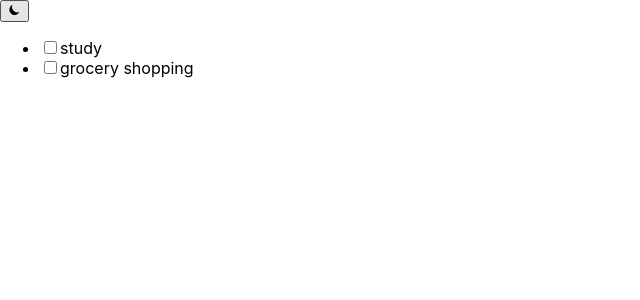
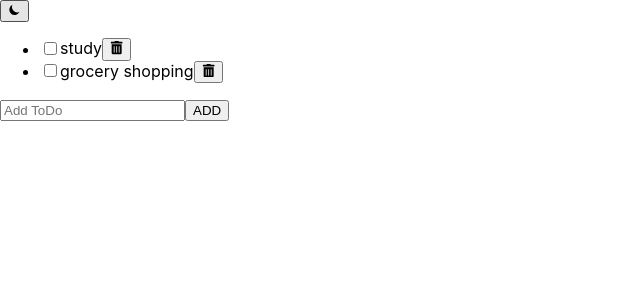
Before and after one commit to soolotus/toDoList, a React (Create React App) app: page / in a window 1280 px wide. Shown: the top 300 px of the page, without its empty margins (0-640 px from the left). Built offline with nearby package versions, Linux system fonts and the light colour scheme.

Commit message:
Add and Delete

```diff
--- a/src/components/AddToDo/AddToDo.jsx
+++ b/src/components/AddToDo/AddToDo.jsx
@@ -1,5 +1,26 @@
-import React from "react";
+import React, { useState } from "react";
+import { v4 as uuidv4 } from "uuid";
 
-export default function AddToDo() {
-  return <div></div>;
+export default function AddToDo({ onAdd }) {
+  const [text, setText] = useState("");
+  const handleChange = (e) => setText(e.target.value);
+  const handleSubmit = (e) => {
+    e.preventDefault();
+    if (text.trim().length === 0) {
+      return;
+    }
+    onAdd({ id: uuidv4(), text, status: "active" });
+    setText("");
+  };
+  return (
+    <form onSubmit={handleSubmit}>
+      <input
+        type="text"
+        placeholder="Add ToDo"
+        value={text}
+        onChange={handleChange}
+      />
+      <button>ADD</button>
+    </form>
+  );
 }
--- a/src/components/ToDo/ToDo.jsx
+++ b/src/components/ToDo/ToDo.jsx
@@ -1,10 +1,16 @@
 import React from "react";
+import { FaTrashAlt } from "react-icons/fa";
 
-export default function ToDo({ toDo }) {
+export default function ToDo({ toDo, onDelete }) {
   return (
     <li>
       <input id={toDo.id} type="checkbox" />
       <label htmlFor={toDo.id}>{toDo.text}</label>
+      <span>
+        <button onClick={() => onDelete(toDo)}>
+          <FaTrashAlt />
+        </button>
+      </span>
     </li>
   );
 }
--- a/src/components/ToDoList/ToDoList.jsx
+++ b/src/components/ToDoList/ToDoList.jsx
@@ -1,21 +1,25 @@
 import React, { useState } from "react";
 import AddToDo from "../AddToDo/AddToDo";
 import ToDo from "../ToDo/ToDo";
-import uuid from "react-uuid";
 
 export default function ToDoList() {
-  const [toDo, setToDo] = useState([
-    { text: "study", id: uuid(), done: false },
-    { text: "grocery shopping", id: uuid(), done: false },
+  const [toDos, setToDos] = useState([
+    { text: "study", id: 123, status: "active" },
+    { text: "grocery shopping", id: 124, status: "active" },
   ]);
+
+  const handleAdd = (todo) => setToDos([...toDos, todo]);
+  const handleDelete = (todo) =>
+    setToDos(toDos.filter((t) => todo.id !== t.id));
+
   return (
     <section>
       <ul>
-        {toDo.map((todo) => (
-          <ToDo key={todo.id} toDo={todo} />
+        {toDos.map((todo) => (
+          <ToDo key={todo.id} toDo={todo} onDelete={handleDelete} />
         ))}
       </ul>
-      <AddToDo />
+      <AddToDo onAdd={handleAdd} />
     </section>
   );
 }
```
